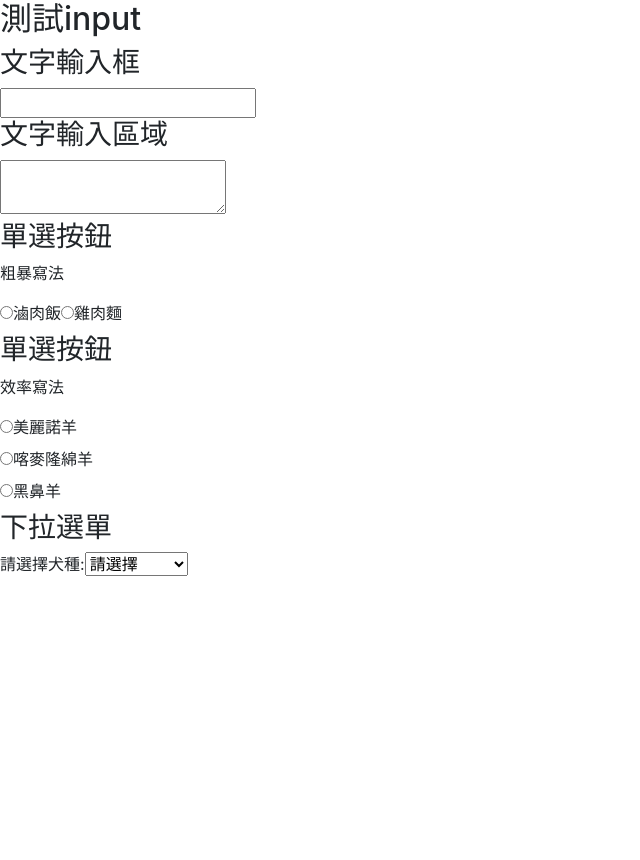
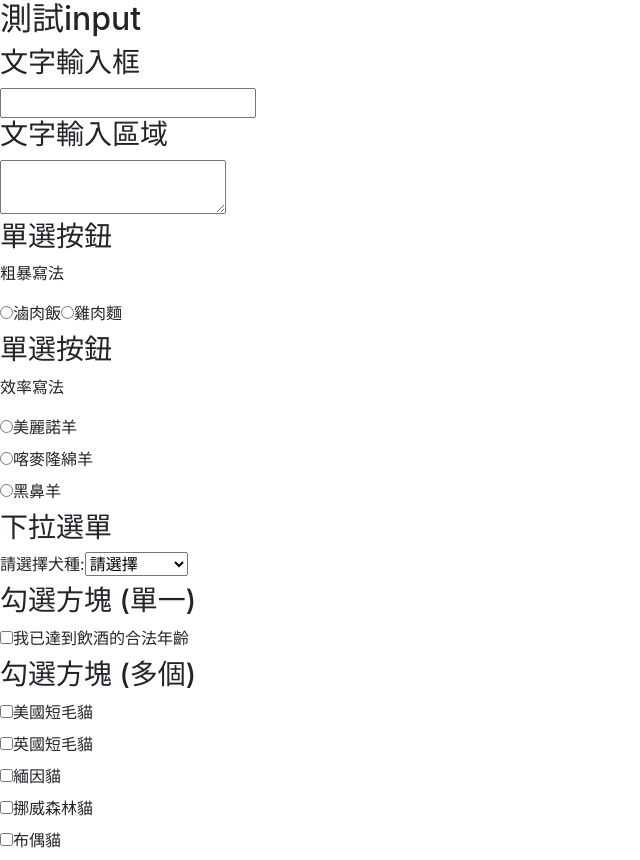
Before and after one commit to ashleyc2219/react-practice, a React (Create React App) app: page / in a window 1280 px wide. Shown: the whole page, without its empty margins (0-640 px from the left). Before the commit the page ends 800 px from the top, so only its background shows below. Built offline with nearby package versions, Linux system fonts and the light colour scheme.

Commit message:
表單元素 勾選方塊

```diff
--- a/src/components/Inputs.js
+++ b/src/components/Inputs.js
@@ -1,3 +1,4 @@
+import { check } from 'prettier'
 import { useState } from 'react'
 
 function Inputs() {
@@ -13,6 +14,18 @@ function Inputs() {
 
   // 下拉選單
   const [selectDog, setSelectDog] = useState('')
+
+  // 勾選方塊 單一
+  const [checkAge, setCheckAge] = useState('')
+  // 勾選方塊Cat
+  const checkList = [
+    '美國短毛貓',
+    '英國短毛貓',
+    '緬因貓',
+    '挪威森林貓',
+    '布偶貓',
+  ]
+  const [checkCat, setCheckCat] = useState([])
   return (
     <>
       <h2>測試input</h2>
@@ -71,7 +84,7 @@ function Inputs() {
       })}
 
       <h3>下拉選單</h3>
-      <label for="dogs">請選擇犬種: </label>
+      <label htmlFor="dogs">請選擇犬種: </label>
       <select
         name="dogs"
         id="dogs"
@@ -87,6 +100,48 @@ function Inputs() {
         <option value={'薩摩耶犬'}>薩摩耶犬</option>
         <option value={'阿拉斯加犬'}>阿拉斯加犬</option>
       </select>
+
+      <h3>勾選方塊 (單一)</h3>
+      <input
+        type={'checkbox'}
+        id="age"
+        onChange={(e) => {
+          setCheckAge(e.target.checked)
+        }}
+      />
+      <label htmlFor="age">我已達到飲酒的合法年齡</label>
+
+      <h3>勾選方塊 (多個)</h3>
+      {checkList.map((value, index) => {
+        return (
+          <div key={index}>
+            <input
+              type={'checkbox'}
+              value={value}
+              id={value}
+              // 用狀態陣列判斷是否要勾選
+              checked={checkCat.includes(value)}
+              onChange={(e) => {
+                //先判斷是否有在狀態陣列中
+                const isIncluded = checkCat.includes(e.target.value)
+                //if 已在陣列中 -> 刪除 (取消勾選)
+                // else 增加到陣列中 (勾選起來)
+                if (isIncluded) {
+                  const newCheckList = checkCat.filter((v, i) => {
+                    return v !== e.target.value
+                  })
+                  setCheckCat(newCheckList)
+                } else {
+                  const newCheckList = [...checkCat, e.target.value]
+                  setCheckCat(newCheckList)
+                }
+                console.log(e.target)
+              }}
+            />
+            <label htmlFor={value}>{value}</label>
+          </div>
+        )
+      })}
     </>
   )
 }
```
